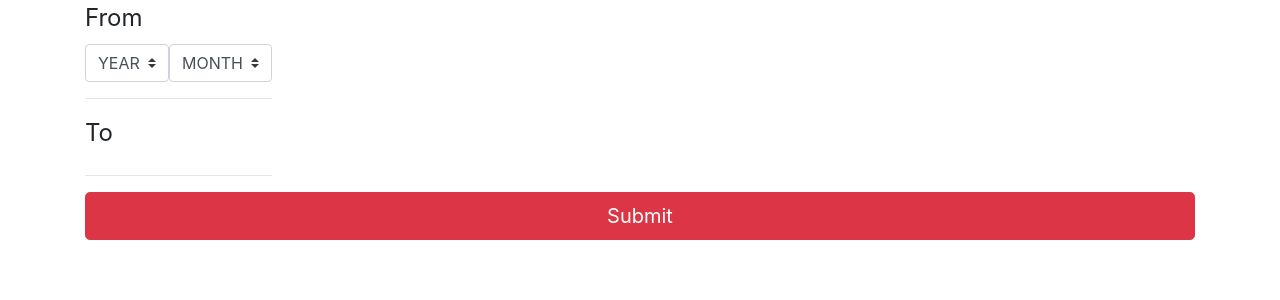
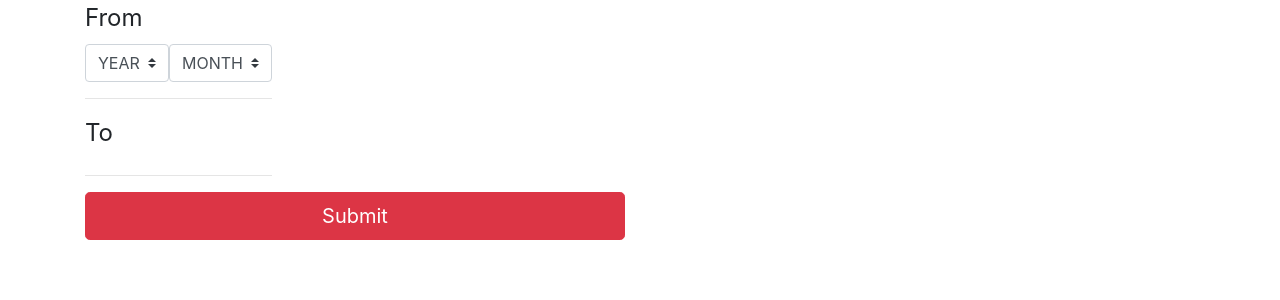
Before and after one commit to KishorRathva/Task2May, an Angular app: page / in a window 1280 px wide. Shown: the top 300 px of the page. Built offline with nearby package versions, Linux system fonts and the light colour scheme.

Commit message:
Added generated result array

```diff
--- a/src/app/components/dates/dates.component.html
+++ b/src/app/components/dates/dates.component.html
@@ -2,7 +2,7 @@
 
 <div class="container">
   <div class="row custom-wrapper">
-     <div class="col-md-12">
+     <div class="col-md-6">
         <!-- Form starts -->
         <form class="form-inline" [formGroup]=" builderForm" (ngSubmit)="onSubmit()">
         <div class="group-gap">
@@ -46,5 +46,8 @@
         <button type="submit" class="btn btn-danger btn-lg btn-block">Submit</button>
         </form><!-- Form ends -->
      </div>
+     <div class="col-md-6">
+
+     </div>
   </div>
 </div>
--- a/src/app/components/dates/dates.component.ts
+++ b/src/app/components/dates/dates.component.ts
@@ -12,13 +12,15 @@ export class DatesComponent implements OnInit {
   isSubmitted = false;
   isSelectedFromMonth = false;
 
-  selectedFromYear : any ;
+  selectedFromYear: any ;
   selectedFromMonth: any;
+  selectedToYear: any ;
   selectedToMonth: any;
   fromYear: any = [];
   toYear: any = [];
   toMonths: any = [];
   months: any = ['JAN', 'FEB', 'MAR', 'APR', 'MAY', 'JUN', 'JUL', 'AUG', 'SEP', 'OCT', 'NOV', 'DEC'];
+  generatedData: any = [];
   constructor(public fb: FormBuilder) { }
 
   builderForm = this.fb.group({
@@ -26,8 +28,6 @@ export class DatesComponent implements OnInit {
     FromMonth: ['', [Validators.required]],
     ToYear: ['', [Validators.required]],
     ToMonth: ['', [Validators.required]],
-
-    // To : ['', [Validators.required]]
   });
 
 
@@ -46,13 +46,14 @@ export class DatesComponent implements OnInit {
   changeToMonth(e) {
     console.log(typeof(e.target.value));
     console.log(JSON.stringify((e.target.value).split(':')));
+    this.selectedToMonth = (e.target.value).split(':')[0] ;
     // this.From.setValue(e.target.value, {
     //   onlySelf: true
     // });
   }
   changeFromYear(e) {
     console.log(e.target.value);
-    this.toYear = this.fromYear.slice((e.target.value).split(':')[0]-1,this.fromYear.length);
+    this.toYear = this.fromYear.slice((e.target.value).split(':')[0] - 1, this.fromYear.length);
     console.log((e.target.value).split(':')[1]);
     this.selectedFromYear = (e.target.value).split(':')[1];
     console.log(this.toYear);
@@ -65,9 +66,10 @@ export class DatesComponent implements OnInit {
     console.log(JSON.stringify((e.target.value).split(':')));
     if (this.selectedFromYear === (e.target.value).split(':')[1] ) {
         this.toMonths = this.months.slice(this.selectedFromMonth, this.months.length);
-     }else{
+     } else {
        this.toMonths = this.months ;
      }
+    this.selectedToYear = (e.target.value).split(':')[1];
 
     // this.From.setValue(e.target.value, {
     //   onlySelf: true
@@ -80,7 +82,19 @@ export class DatesComponent implements OnInit {
   get monthName() {
     return this.builderForm.get('Form');
   }
+  generateData() {
+    console.log(this.selectedFromYear);
+    console.log(this.selectedToYear);
+    console.log(this.selectedFromMonth - 1);
+    console.log(this.selectedToMonth);
 
+    if (this.selectedFromYear === this.selectedToYear) {
+      this.generatedData = this.months.splice(this.selectedFromMonth - 1, +this.selectedToMonth + 1);
+      console.log(this.generatedData);
+    }
+
+
+  }
   // Template Driven Form
   onSubmit() {
       this.isSubmitted = true ;
@@ -89,6 +103,7 @@ export class DatesComponent implements OnInit {
       } else {
         alert(JSON.stringify(this.builderForm.value));
       }
+      this.generateData();
     }
 
   // generate 100 years
@@ -99,8 +114,8 @@ export class DatesComponent implements OnInit {
     }
   }
 
+  ngOnInit() {
 
-  ngOnInit() {
     this.generateYear();
   }
 
```
